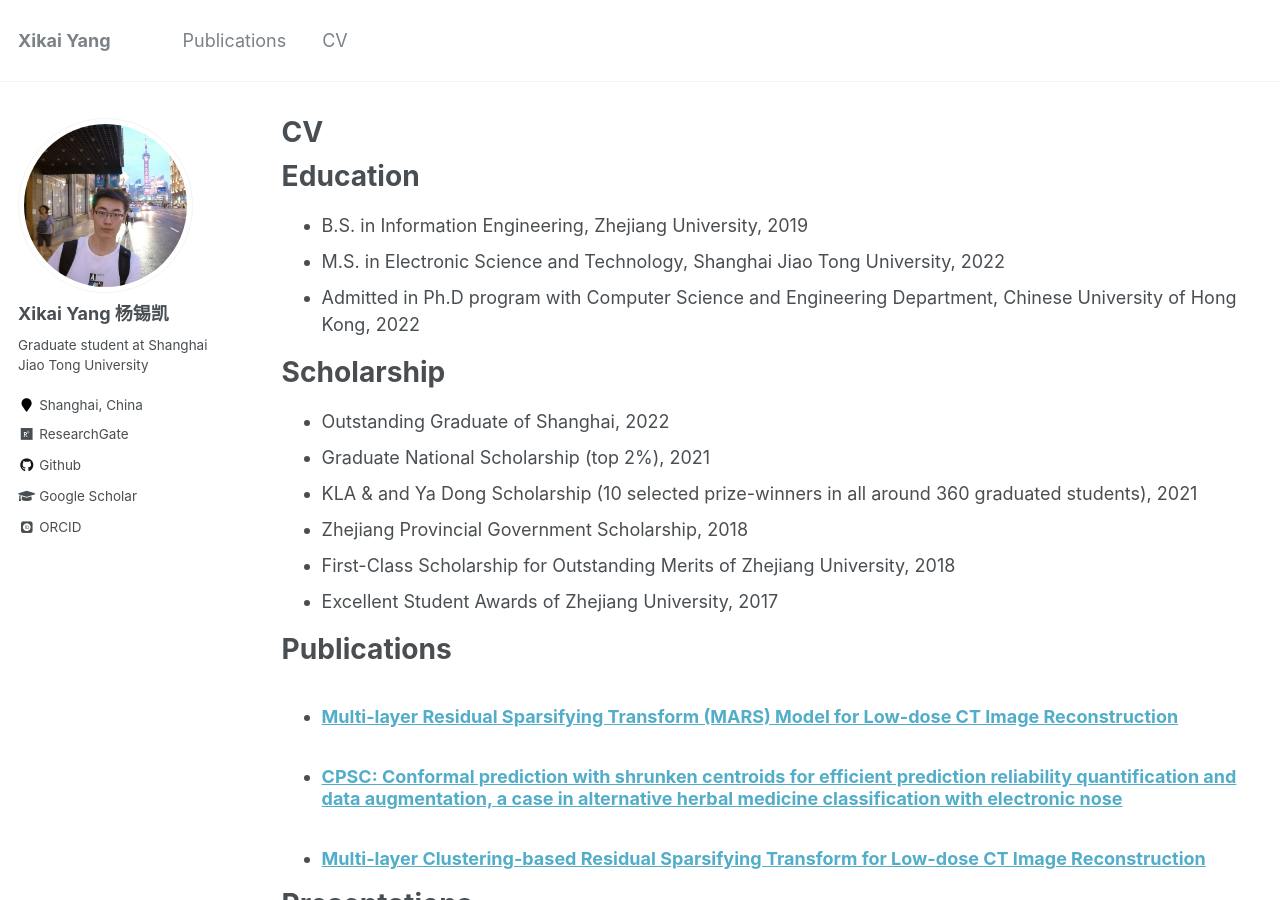
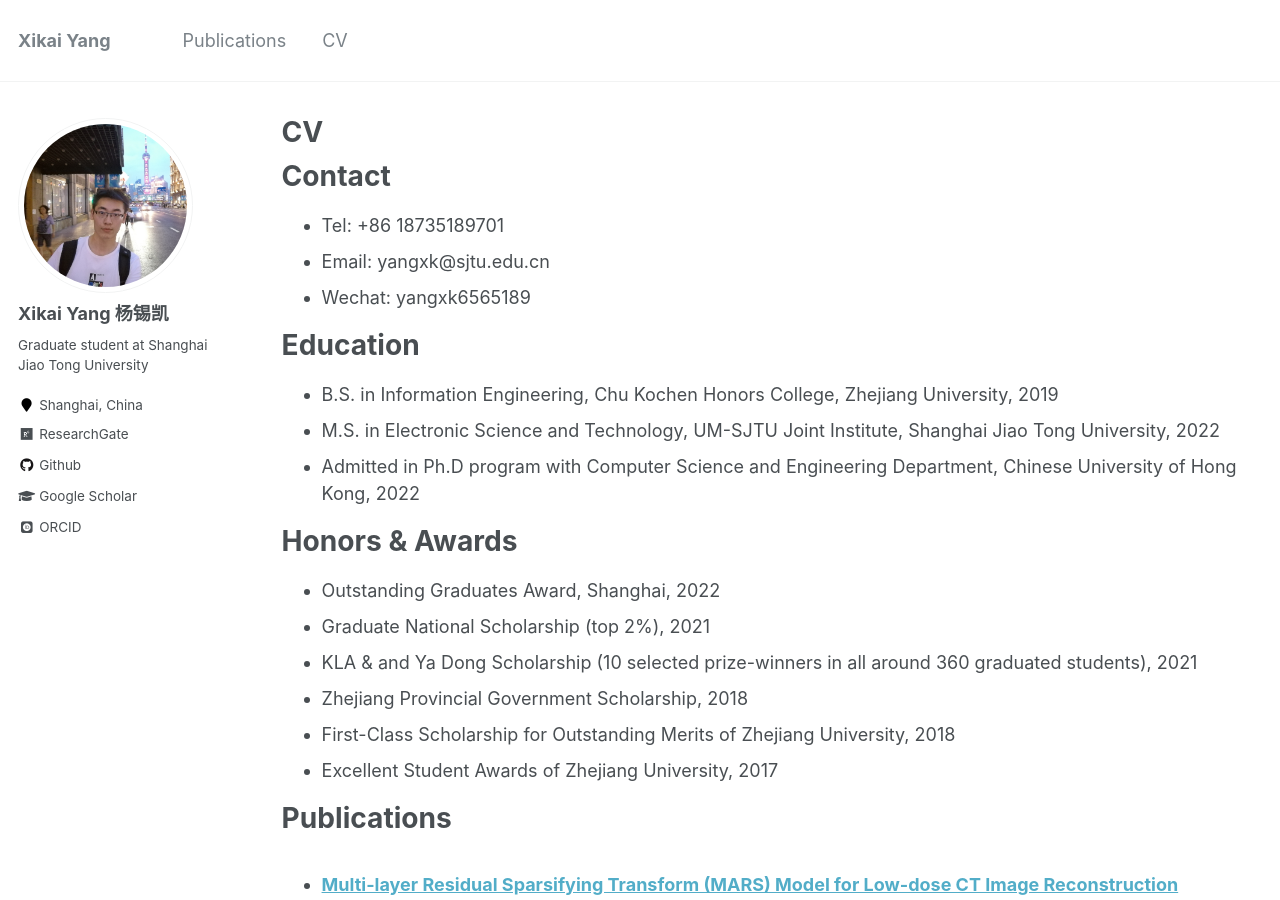
Before and after one commit to Xikai97/Xikai97.github.io, a Jekyll site: the page built from _pages/cv.md, in a window 1280 px wide and 900 px high. Built offline with Jekyll 4.4.1, drawn with Linux system fonts in a browser that asks for light colours; some web fonts are replaced.

Commit message:
Update cv.md

```diff
--- a/_pages/cv.md
+++ b/_pages/cv.md
@@ -9,15 +9,21 @@ redirect_from:
 
 {% include base_path %}
 
+Contact
+======
+* Tel: +86 18735189701
+* Email: yangxk@sjtu.edu.cn
+* Wechat: yangxk6565189
+
 Education
 ======
-* B.S. in Information Engineering, Zhejiang University, 2019
-* M.S. in Electronic Science and Technology, Shanghai Jiao Tong University, 2022
+* B.S. in Information Engineering, Chu Kochen Honors College, Zhejiang University, 2019
+* M.S. in Electronic Science and Technology, UM-SJTU Joint Institute, Shanghai Jiao Tong University, 2022
 * Admitted in Ph.D program with Computer Science and Engineering Department, Chinese University of Hong Kong, 2022
 
-Scholarship
+Honors & Awards
 ======
-* Outstanding Graduate of Shanghai, 2022
+* Outstanding Graduates Award, Shanghai, 2022
 * Graduate National Scholarship (top 2%), 2021
 * KLA & and Ya Dong Scholarship (10 selected prize-winners in all around 360 graduated students), 2021
 * Zhejiang Provincial Government Scholarship, 2018
```
